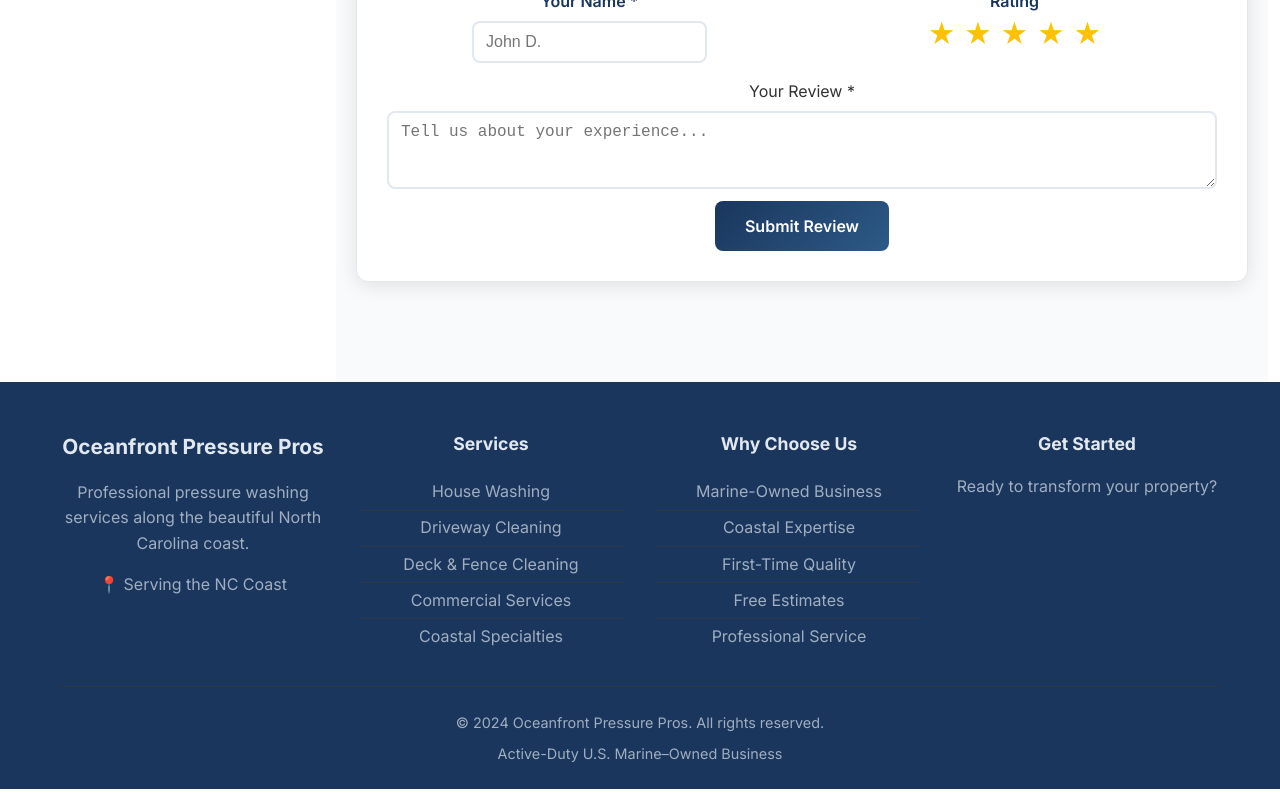
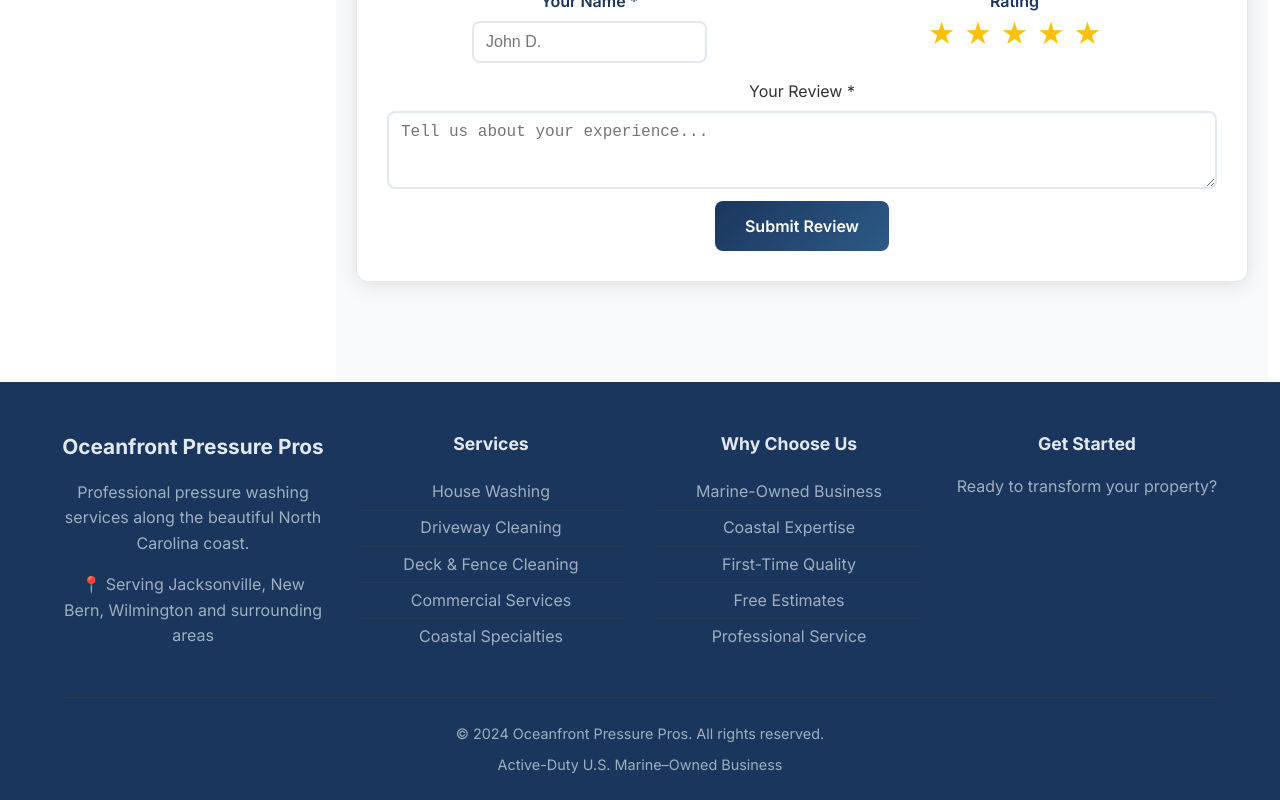
Before and after one commit to Anshuadhikari/oceanfront-pressure-pros, a React (Create React App) app: page / in a window 1280 px wide. Shown: the part 3864-4664 px from the top of the page. Built offline with nearby package versions, Linux system fonts and the light colour scheme.

Commit message:
add locationss

```diff
--- a/src/components/Footer.js
+++ b/src/components/Footer.js
@@ -10,7 +10,7 @@ const Footer = () => {
             <h3>Oceanfront Pressure Pros</h3>
             <p>Professional pressure washing services along the beautiful North Carolina coast.</p>
             <div className="footer-contact">
-              <p>📍 Serving the NC Coast</p>
+              <p>📍 Serving Jacksonville, New Bern, Wilmington and surrounding areas</p>
             </div>
           </div>
 
```
